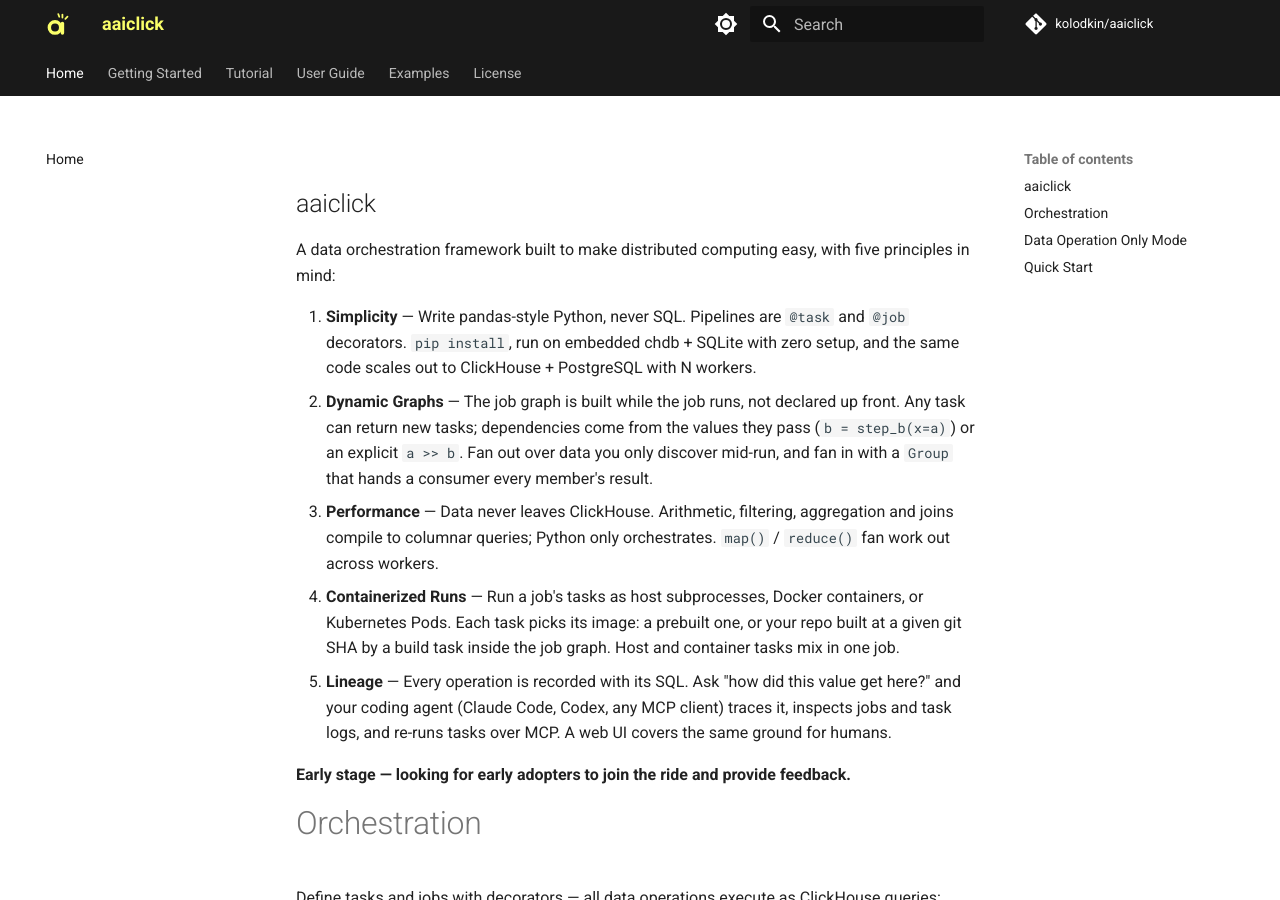
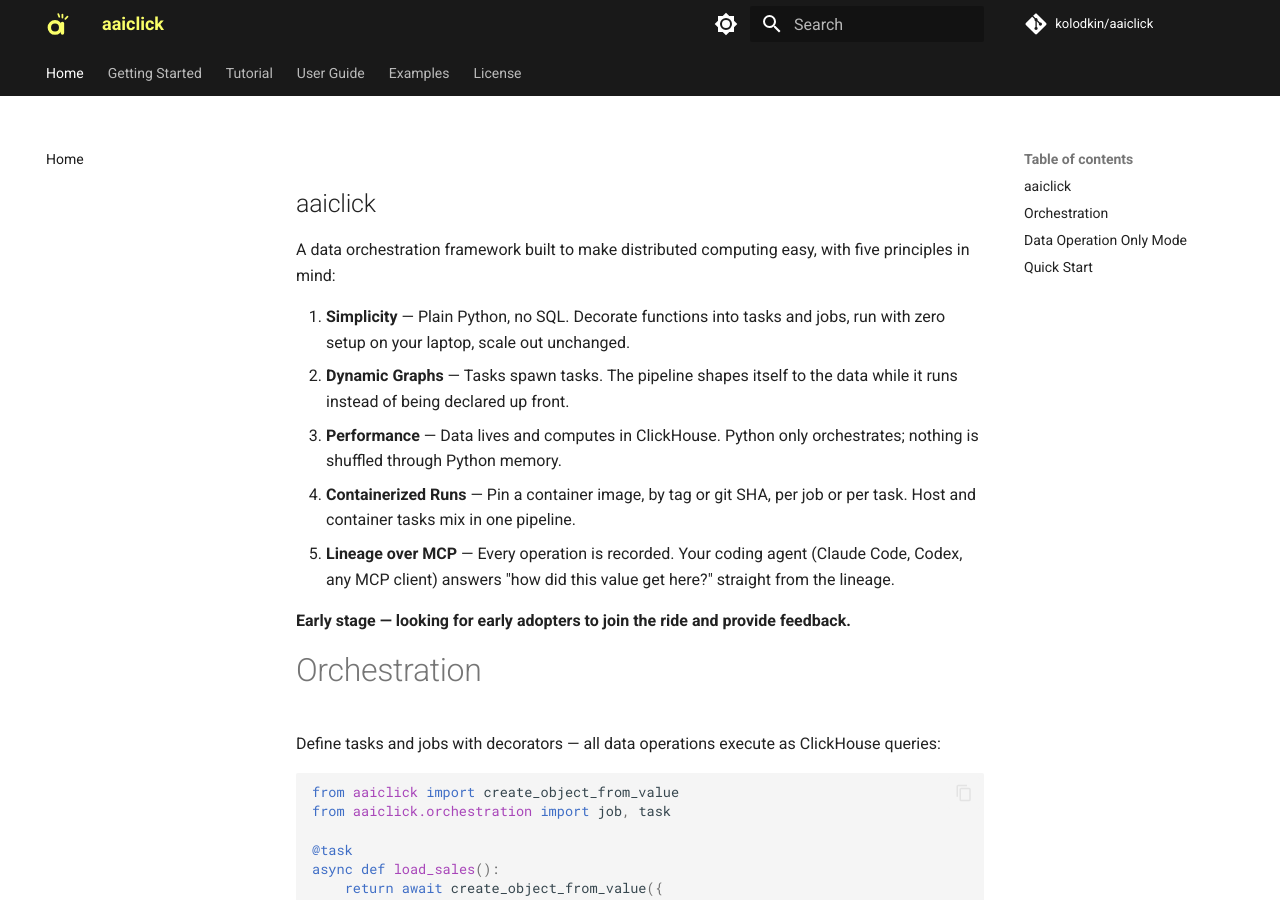
Before and after one commit to kolodkin/aaiclick, an MkDocs documentation site: the page built from docs/index.md, in a window 1280 px wide and 900 px high. Built offline with MkDocs 1.6.1 and Material for MkDocs 9.7.7, drawn with Linux system fonts in a browser that asks for light colours; comment, search, counter and statistics services are not loaded.

Commit message:
Trim README principles to essence
Shorten each bullet to the advantage itself, drop API detail, and name
the lineage principle by its MCP support.

Co-Authored-By: Claude Fable 5.1 <noreply@anthropic.com>
Claude-Session: https://claude.ai/code/session_01LYqe6P7jBaFNSj5Qw4NrJM

```diff
--- a/docs/index.md
+++ b/docs/index.md
@@ -3,11 +3,11 @@ aaiclick
 
 A data orchestration framework built to make distributed computing easy, with five principles in mind:
 
-1. **Simplicity** — Write pandas-style Python, never SQL. Pipelines are `@task` and `@job` decorators. `pip install`, run on embedded chdb + SQLite with zero setup, and the same code scales out to ClickHouse + PostgreSQL with N workers.
-2. **Dynamic Graphs** — The job graph is built while the job runs, not declared up front. Any task can return new tasks; dependencies come from the values they pass (`b = step_b(x=a)`) or an explicit `a >> b`. Fan out over data you only discover mid-run, and fan in with a `Group` that hands a consumer every member's result.
-3. **Performance** — Data never leaves ClickHouse. Arithmetic, filtering, aggregation and joins compile to columnar queries; Python only orchestrates. `map()` / `reduce()` fan work out across workers.
-4. **Containerized Runs** — Run a job's tasks as host subprocesses, Docker containers, or Kubernetes Pods. Each task picks its image: a prebuilt one, or your repo built at a given git SHA by a build task inside the job graph. Host and container tasks mix in one job.
-5. **Lineage** — Every operation is recorded with its SQL. Ask "how did this value get here?" and your coding agent (Claude Code, Codex, any MCP client) traces it, inspects jobs and task logs, and re-runs tasks over MCP. A web UI covers the same ground for humans.
+1. **Simplicity** — Plain Python, no SQL. Decorate functions into tasks and jobs, run with zero setup on your laptop, scale out unchanged.
+2. **Dynamic Graphs** — Tasks spawn tasks. The pipeline shapes itself to the data while it runs instead of being declared up front.
+3. **Performance** — Data lives and computes in ClickHouse. Python only orchestrates; nothing is shuffled through Python memory.
+4. **Containerized Runs** — Pin a container image, by tag or git SHA, per job or per task. Host and container tasks mix in one pipeline.
+5. **Lineage over MCP** — Every operation is recorded. Your coding agent (Claude Code, Codex, any MCP client) answers "how did this value get here?" straight from the lineage.
 
 **Early stage — looking for early adopters to join the ride and provide feedback.**
 
```
Also changed, not shown: README.md (+5 -5 lines).
